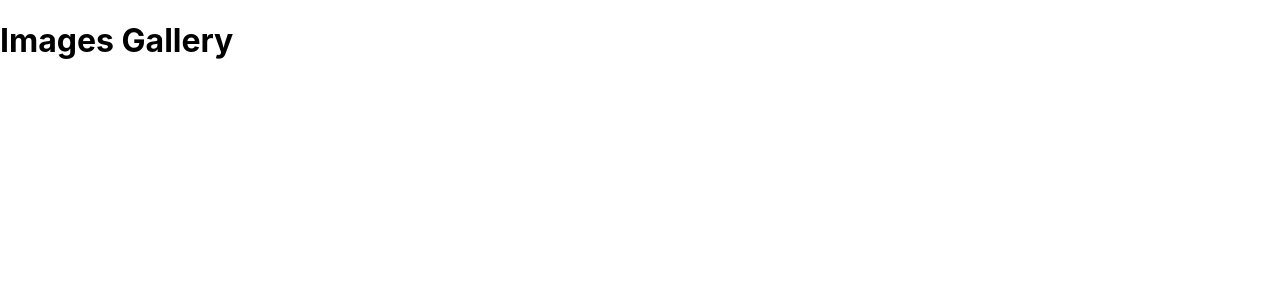
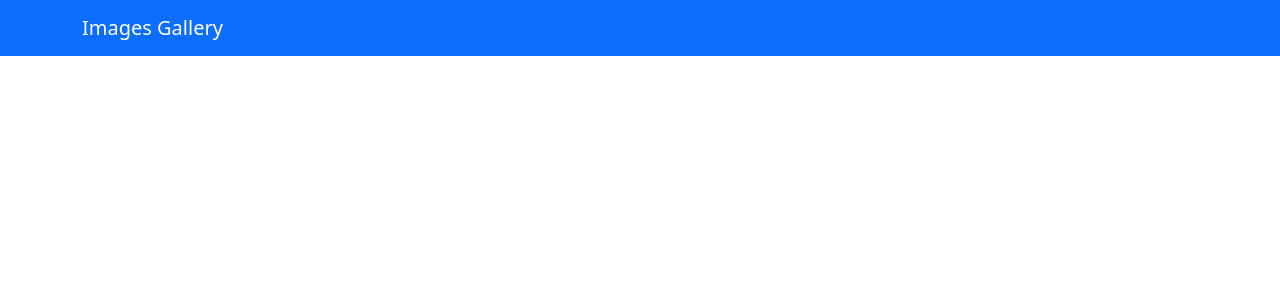
Before and after one commit to Parviz-S/images-gallery, a React (Create React App) app in the folder frontend/: page / in a window 1280 px wide. Shown: the top 300 px of the page. Built offline with nearby package versions, Linux system fonts and the light colour scheme.

Commit message:
initial header commit

```diff
--- a/frontend/package.json
+++ b/frontend/package.json
@@ -6,7 +6,9 @@
     "@testing-library/jest-dom": "^5.16.1",
     "@testing-library/react": "^12.1.2",
     "@testing-library/user-event": "^13.5.0",
+    "bootstrap": "^5.1.3",
     "react": "^17.0.2",
+    "react-bootstrap": "^2.1.2",
     "react-dom": "^17.0.2",
     "react-scripts": "5.0.0",
     "web-vitals": "^2.1.4"
--- a/frontend/src/App.js
+++ b/frontend/src/App.js
@@ -1,7 +1,10 @@
+import 'bootstrap/dist/css/bootstrap.min.css';
+import Header from "./components/Header";
+
 const App = () => { //function App()
   return (
     <div>
-      <h1>Images Gallery</h1>
+      <Header title="Images Gallery"/>
     </div>
   );
 }
--- /dev/null
+++ b/frontend/src/components/Header.js
@@ -0,0 +1,14 @@
+import React from "react";
+import { Container, Navbar } from "react-bootstrap";
+
+const Header = ({title}) => {
+    return (
+        <Navbar bg="primary" variant="dark">
+            <Container>
+                <Navbar.Brand href="/">{title}</Navbar.Brand>
+            </Container>
+        </Navbar>
+    )
+};
+
+export default Header;
```
Also changed, not shown: 1 other file (tests, documents, lock files or other folders).
